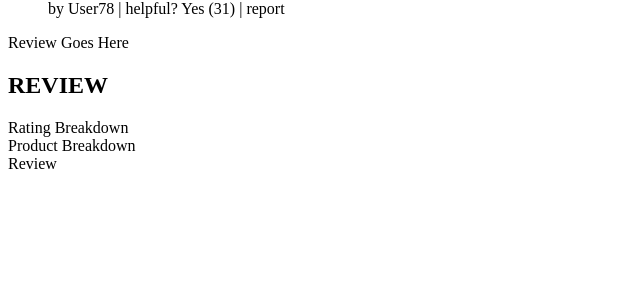
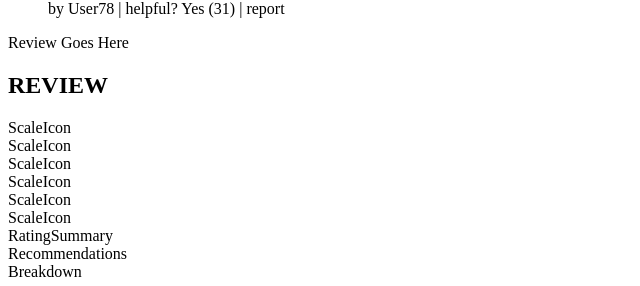
Before and after one commit to poaceae-team6/fec-catwalk, a React app: page / in a window 1280 px wide. Shown: the part 1335-1621 px from the top of the page, without its empty margins (0-640 px from the left). Before the commit the page ends 1516 px from the top, so only its background shows below. Built offline with nearby package versions, Linux system fonts and the light colour scheme; the HTML template or start-up script is replaced by a standard one.

Commit message:
Improving structure of Review Module

```diff
--- a/client/src/components/App.jsx
+++ b/client/src/components/App.jsx
@@ -1,6 +1,6 @@
 import React from 'react';
 import QuestionList from './questions/QuestionList.jsx';
-import ReviewMain from './review/ReviewMain.jsx';
+import ReviewMain from './review/reviewmain/ReviewMain.jsx';
 import RelatedProducts from './RelatedProducts.jsx';
 
 // Import sampleData for testing purposes
@@ -27,7 +27,7 @@ class App extends React.Component {
         <div className='overview-container'>Overview Goes Here</div>
         <RelatedProducts outfitIdList={this.state.tempOutfitList}/>
         <QuestionList />
-        <div>Review Goes Here</div>
+        <div id='review'>Review Goes Here</div>
         <ReviewMain />
       </div>
     )
--- a/client/src/components/review/ReviewMain.jsx
+++ /dev/null
@@ -1,22 +0,0 @@
-import React from 'react';
-
-class ReviewMain extends React.Component {
-  constructor(props) {
-    super(props);
-  }
-
-  render () {
-
-    return (
-      <div>
-        <h2>REVIEW</h2>
-        <div>Rating Breakdown</div>
-        <div>Product Breakdown</div>
-        <div>Review</div>
-      </div>
-    )
-  }
-}
-
-
-export default ReviewMain;
--- /dev/null
+++ b/client/src/components/review/reviewmain/ProductBreakdown.jsx
@@ -0,0 +1,23 @@
+import React from 'react';
+
+
+class ProductBreakdown extends React.Component {
+  constructor(props) {
+    super(props);
+  }
+
+
+  render () {
+
+    return (
+      <div>
+        <div>RatingSummary</div>
+        <div>Recommendations</div>
+        <div>Breakdown</div>
+      </div>
+    )
+  }
+}
+
+
+export default ProductBreakdown;
--- /dev/null
+++ b/client/src/components/review/reviewmain/RatingBreakdown.jsx
@@ -0,0 +1,26 @@
+import React from 'react';
+
+
+class RatingBreakdown extends React.Component {
+  constructor(props) {
+    super(props);
+  }
+
+
+  render () {
+
+    return (
+      <div>
+        <div>ScaleIcon</div>
+        <div>ScaleIcon</div>
+        <div>ScaleIcon</div>
+        <div>ScaleIcon</div>
+        <div>ScaleIcon</div>
+        <div>ScaleIcon</div>
+      </div>
+    )
+  }
+}
+
+
+export default RatingBreakdown;
--- /dev/null
+++ b/client/src/components/review/reviewmain/ReviewMain.jsx
@@ -0,0 +1,28 @@
+import React from 'react';
+import RatingBreakdown from './RatingBreakdown.jsx'
+import ProductBreakdown from './ProductBreakdown.jsx'
+import Reviews from './Reviews.jsx'
+
+
+class ReviewMain extends React.Component {
+  constructor(props) {
+    super(props);
+  }
+
+  render () {
+
+    return (
+      <div>
+        <h2>REVIEW</h2>
+        <div id='leftbar'>
+          <div><RatingBreakdown /></div>
+          <div><ProductBreakdown /></div>
+        </div>
+        <div id='rightbar'><Reviews /></div>
+      </div>
+    )
+  }
+}
+
+
+export default ReviewMain;
--- /dev/null
+++ b/client/src/components/review/reviewmain/Reviews.jsx
@@ -0,0 +1,22 @@
+
+import React from 'react';
+
+
+class Reviews extends React.Component {
+  constructor(props) {
+    super(props);
+  }
+
+
+  render () {
+
+    return (
+      <div>
+
+      </div>
+    )
+  }
+}
+
+
+export default Reviews;
```
Also changed, not shown: client/src/components/RelatedProductsItem.jsx (line endings or trailing spaces), 1 other file (tests, documents, lock files or other folders).
